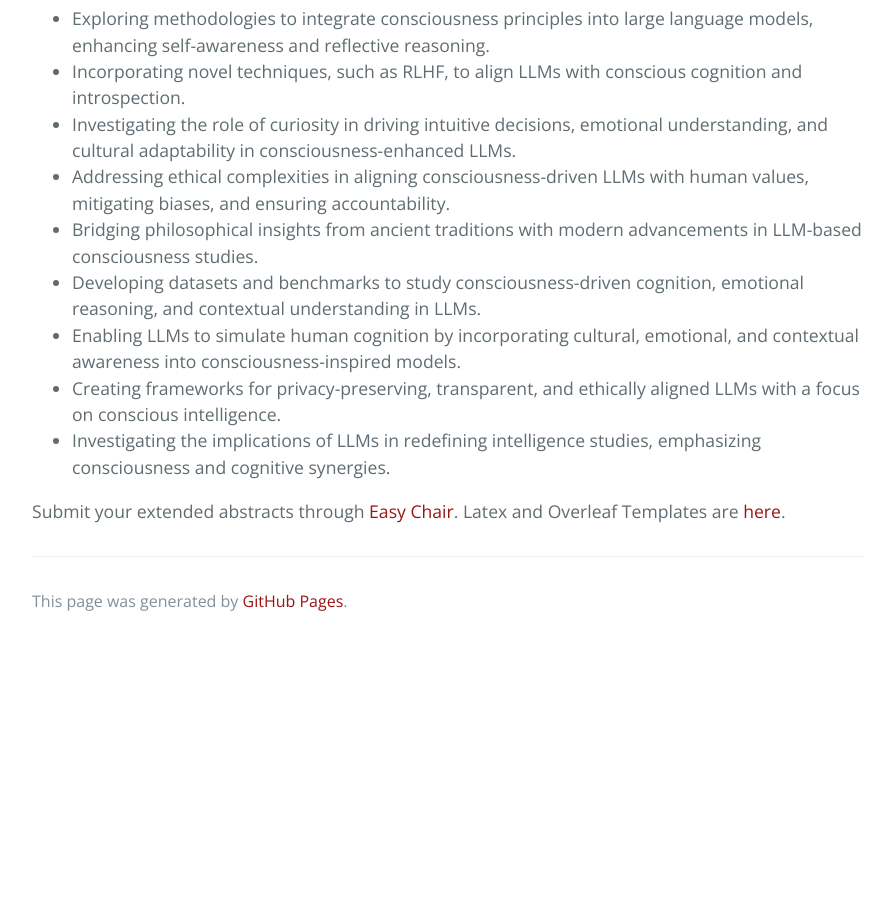
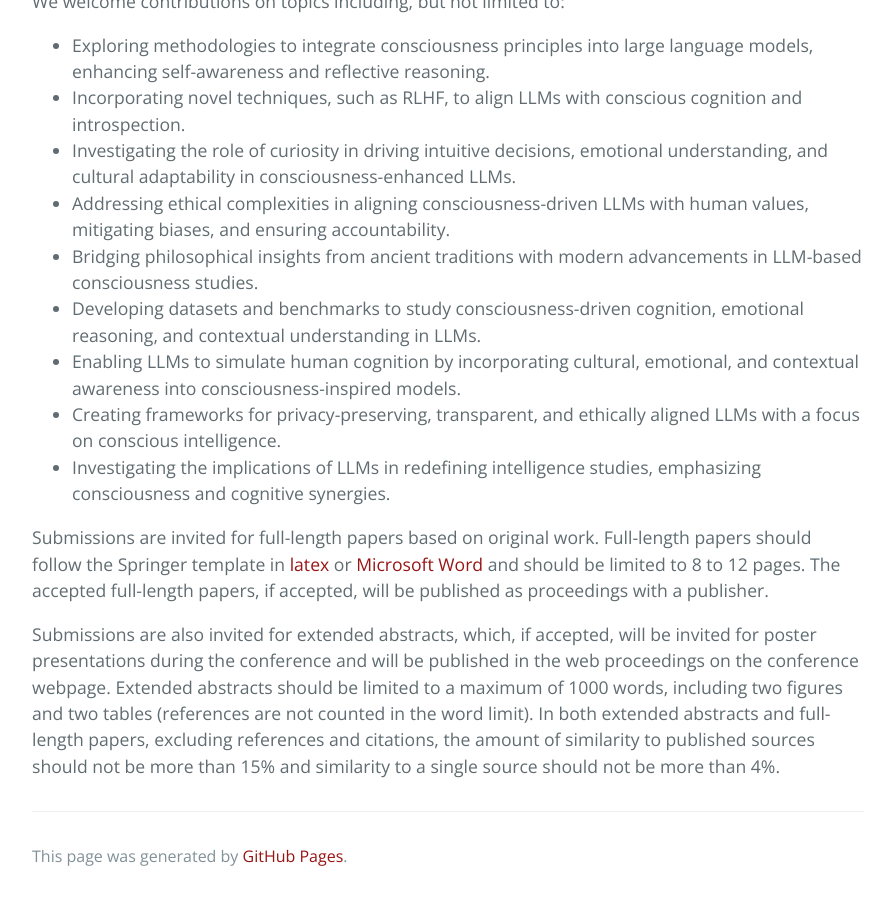
Before and after one commit to indicnlpiitmandi/indicnlpiitmandi.github.io, a Jekyll site: the page built from index.md, in a window 1280 px wide and 900 px high, scrolled down 3052 px. Shown: the whole window, without its empty margins (192-1084 px from the left). Built offline with Jekyll 4.4.1, drawn with Linux system fonts in a browser that asks for light colours; the repository's description, which GitHub fills in, is left out; before the commit the page ends 3697 px from its top, so only the background shows below that; some of the changed text lies outside the part shown.

Commit message:
Update index.md

```diff
--- a/index.md
+++ b/index.md
@@ -7,7 +7,7 @@ description: CLLMS @ MBCC 2025, June 4-7, 2025
 
 
 
-Welcome to our Special Session on "Consciousness and LLMs: A Synergistic Approach to Intelligence"!
+Welcome to our Special Session on "Consciousness and LLMs: A Synergistic Approach to Intelligence", Sponsored by IIT Mandi and BharatGen.
 
 The integration of consciousness studies and Large Language Models (LLMs) offers a unique opportunity to advance our understanding of intelligence. This special session serves as a platform to bridge cutting-edge advancements in AI with the mysteries of human cognition, fostering interdisciplinary collaboration between researchers, technologists, and philosophers.
 
@@ -91,4 +91,6 @@ We welcome contributions on topics including, but not limited to:
 + Creating frameworks for privacy-preserving, transparent, and ethically aligned LLMs with a focus on conscious intelligence.
 + Investigating the implications of LLMs in redefining intelligence studies, emphasizing consciousness and cognitive synergies.
 
-Submit your extended abstracts through [Easy Chair](https://easychair.org/conferences/?conf=mbcc2025).  Latex and Overleaf Templates are [here](https://iksmha.iitmandi.ac.in/mbcc/2025/#submission).
+Submissions are invited for full-length papers based on original work. Full-length papers should follow the Springer template in [latex](https://resource-cms.springernature.com/springer-cms/rest/v1/content/19338728/data/v1) or [Microsoft Word](https://resource-cms.springernature.com/springer-cms/rest/v1/content/19338734/data/v1) and should be limited to 8 to 12 pages. The accepted full-length papers, if accepted, will be published as proceedings with a publisher.
+
+Submissions are also invited for extended abstracts, which, if accepted, will be invited for poster presentations during the conference and will be published in the web proceedings on the conference webpage. Extended abstracts should be limited to a maximum of 1000 words, including two figures and two tables (references are not counted in the word limit). In both extended abstracts and full-length papers, excluding references and citations, the amount of similarity to published sources should not be more than 15% and similarity to a single source should not be more than 4%.
```
